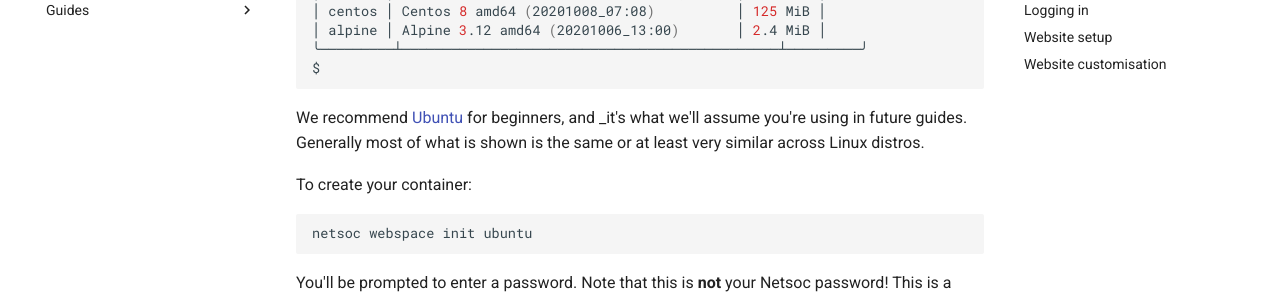
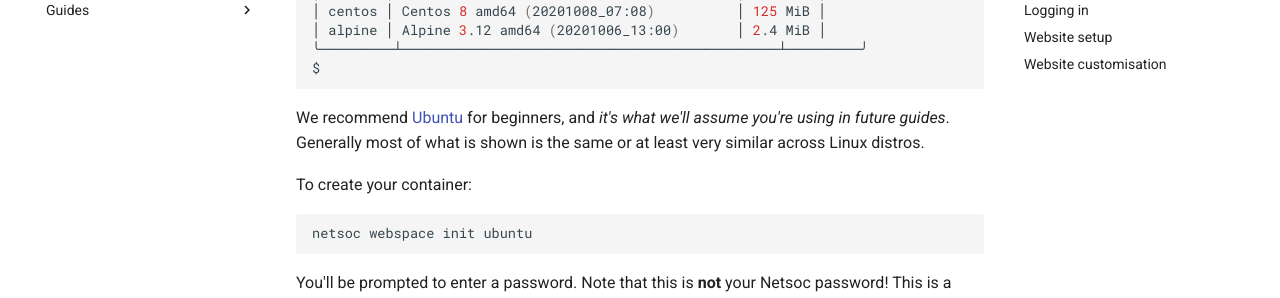
Before and after one commit to netsoc/docs, an MkDocs documentation site: the page built from docs/webspaced/index.md, in a window 1280 px wide and 900 px high, scrolled down 717 px. Shown: the part 152-450 px from the top of the window. Built offline with MkDocs 1.6.1 and Material for MkDocs 9.7.7, drawn with Linux system fonts in a browser that asks for light colours; comment, search, counter and statistics services are not loaded.

````diff
--- a/docs/webspaced/index.md
+++ b/docs/webspaced/index.md
@@ -35,7 +35,7 @@ $
 ```
 
 We recommend [Ubuntu](https://ubuntu.com) for beginners, and _it's what we'll
-assume you're using in future guides. Generally most of what is shown is
+assume you're using in future guides_. Generally most of what is shown is
 the same or at least very similar across Linux distros.
 
 To create your container:
````
